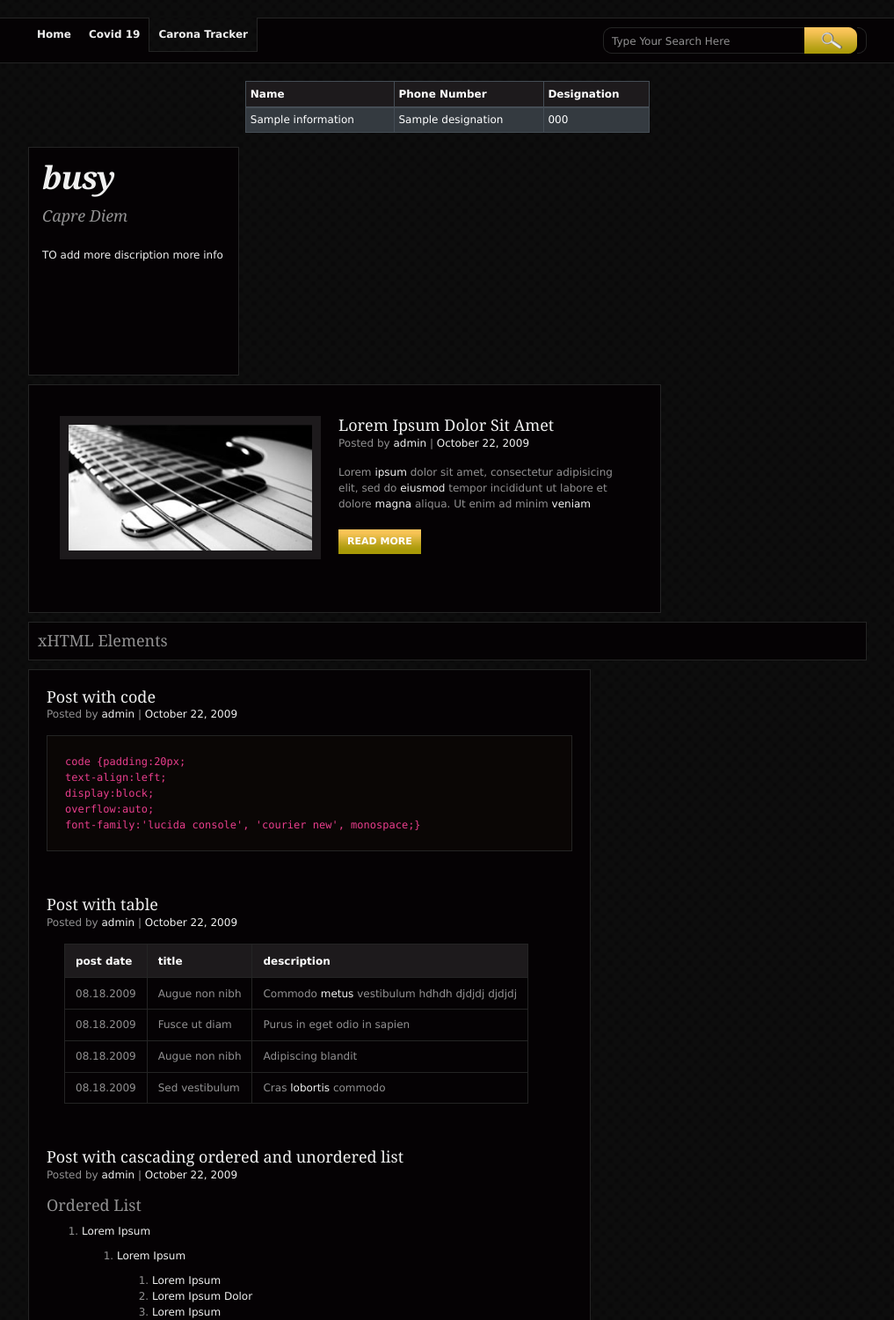
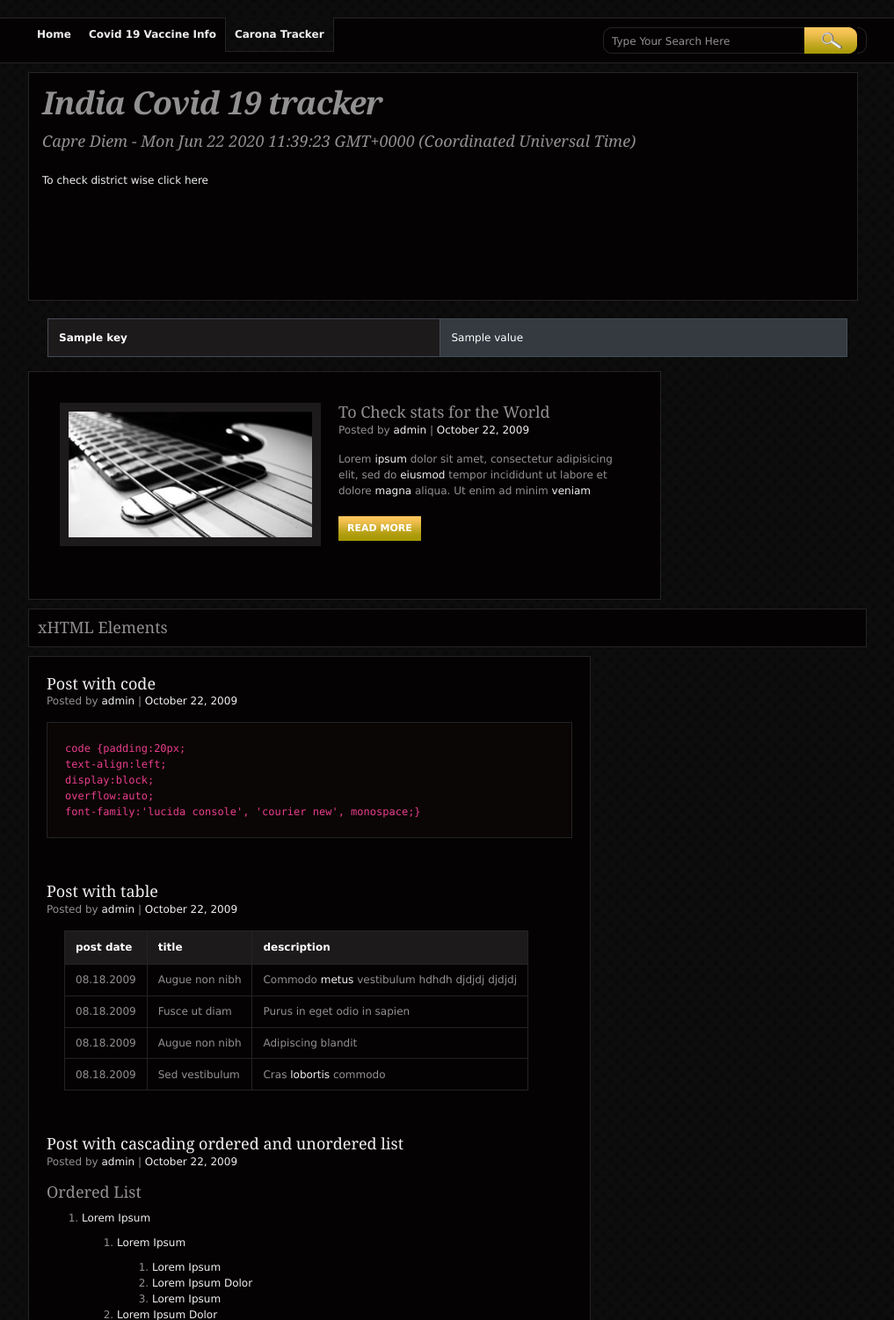
Before and after one commit to mbenodek/supapp, a Django app: template help/templates/tracker.html in a window 1280 px wide. Shown: the top 1501 px of the page at 88% size, without its empty margins (131-1148 px from the left). Run offline with Django 3.2, Linux system fonts and the light colour scheme; the template is opened without the code that fills it: most values are stand-ins (such as "Sample title", 1, 10 or a date in 2020); parts of the project's set-up code (start-up, migrations or seed data) failed here and were passed over; some libraries are stand-ins or nearby versions.

Commit message:
Added logic for India stats

```diff
--- a/help/templates/base.html
+++ b/help/templates/base.html
@@ -6,22 +6,30 @@
     <meta name="viewport" content="width=device-width, initial-scale=1, shrink-to-fit=no">
 
     <!-- Bootstrap CSS -->
-    <link rel="stylesheet" href="https://stackpath.bootstrapcdn.com/bootstrap/4.5.0/css/bootstrap.min.css" integrity="sha384-9aIt2nRpC12Uk9gS9baDl411NQApFmC26EwAOH8WgZl5MYYxFfc+NcPb1dKGj7Sk" crossorigin="anonymous">
+    <link rel="stylesheet" href="https://stackpath.bootstrapcdn.com/bootstrap/4.5.0/css/bootstrap.min.css"
+          integrity="sha384-9aIt2nRpC12Uk9gS9baDl411NQApFmC26EwAOH8WgZl5MYYxFfc+NcPb1dKGj7Sk" crossorigin="anonymous">
 
-    <title>Hello, There!</title>
+    <title>Covid 19</title>
 
 
 </head>
 {% load static %}
 
-    <meta http-equiv="content-type" content="application/xhtml+xml; charset=UTF-8" />
-    <link rel="stylesheet" type="text/css" media="screen" href="{% static 'style.css' %}" />
+<meta http-equiv="content-type" content="application/xhtml+xml; charset=UTF-8"/>
+<link rel="stylesheet" type="text/css" media="screen" href="{% static 'style.css' %}"/>
+
 <body>
 {% block content %}
 
 {% endblock %}
-    <script src="https://code.jquery.com/jquery-3.5.1.slim.min.js" integrity="sha384-DfXdz2htPH0lsSSs5nCTpuj/zy4C+OGpamoFVy38MVBnE+IbbVYUew+OrCXaRkfj" crossorigin="anonymous"></script>
-    <script src="https://cdn.jsdelivr.net/npm/popper.js@1.16.0/dist/umd/popper.min.js" integrity="sha384-Q6E9RHvbIyZFJoft+2mJbHaEWldlvI9IOYy5n3zV9zzTtmI3UksdQRVvoxMfooAo" crossorigin="anonymous"></script>
-    <script src="https://stackpath.bootstrapcdn.com/bootstrap/4.5.0/js/bootstrap.min.js" integrity="sha384-OgVRvuATP1z7JjHLkuOU7Xw704+h835Lr+6QL9UvYjZE3Ipu6Tp75j7Bh/kR0JKI" crossorigin="anonymous"></script>
+<script src="https://code.jquery.com/jquery-3.5.1.slim.min.js"
+        integrity="sha384-DfXdz2htPH0lsSSs5nCTpuj/zy4C+OGpamoFVy38MVBnE+IbbVYUew+OrCXaRkfj"
+        crossorigin="anonymous"></script>
+<script src="https://cdn.jsdelivr.net/npm/popper.js@1.16.0/dist/umd/popper.min.js"
+        integrity="sha384-Q6E9RHvbIyZFJoft+2mJbHaEWldlvI9IOYy5n3zV9zzTtmI3UksdQRVvoxMfooAo"
+        crossorigin="anonymous"></script>
+<script src="https://stackpath.bootstrapcdn.com/bootstrap/4.5.0/js/bootstrap.min.js"
+        integrity="sha384-OgVRvuATP1z7JjHLkuOU7Xw704+h835Lr+6QL9UvYjZE3Ipu6Tp75j7Bh/kR0JKI"
+        crossorigin="anonymous"></script>
 </body>
 </html>
--- a/help/templates/tracker.html
+++ b/help/templates/tracker.html
@@ -1,25 +1,32 @@
-
-
 {% extends 'base.html' %}
 
 {% load static %}
 
 {% block content %}
+
+<script>
+    var d = new Date();
+document.getElementById("demo").innerHTML = d;
+
+
+</script>
+
+
 <!-- header -->
 <div id="header">
     <div id="header-container" class="container-12 clearfix">
         <div id="menu" class="grid-8">
             <ul>
                 <li><a href="/index/">Home</a></li>
-        <li><a href="/info/">Covid 19</a></li>
+                <li><a href="/info/">Covid 19 Vaccine Info</a></li>
                 <li class="current_page_item"><a href="/tracker/">Carona Tracker</a></li>
             </ul>
         </div>
         <!-- searchform *copy/paste this code to place anywhere in the page-->
-    <form method="get" id="searchform" action="#" >
+        <form method="get" id="searchform" action="#">
             <p>
                 <label class="screen-reader-text" for="s">Search for:</label>
-        <input type="text" value="Type Your Search Here" name="s" id="s" />
+                <input type="text" value="Type Your Search Here" name="s" id="s"/>
                 <input type="image" id="searchsubmit" value="search" src="{% static 'images/searchbutton.png' %}"/>
             </p>
         </form>
@@ -27,49 +34,46 @@
     </div>
 </div>
 
-<div class="row" style="width: 500px; margin:0 auto;">
-    <table class="table table-hover table-dark table-sm ">
-        <thead>
-        <tr>
-            <th scope="col" >Name</th>
-            <th scope="col" >Phone Number</th>
-            <th scope="col" >Designation</th>
-        </tr>
-        </thead>
-        {% for information in info%}
-        <div class="col">
-            <tbody>
-            <tr>
-                <td>{{ information.name }}</td>
-                <td>{{ information.designation}}</td>
-                <td>{{ information.phone}}</td>
-            </tr>
 
-        </div>
-        {% endfor %}
-        </tbody>
-    </table>
-
-</div>
 <!-- end of header -->
 <div class="clear"></div>
 <!-- main-wrapper -->
 <div id="main-wrapper" class="container-12">
     <!-- logo -->
-  <div id="logo" class="grid-3">
-    <p class="title"><a href="#">busy</a></p>
-    <p class="tagline">Capre Diem</p>
-    <p class="description">TO add more discription <span class="more-info"><a href="#">more info</a></span></p>
+    <div id="logo">
+        <p class="title">India Covid 19 tracker</p>
+        <p class="tagline">Capre Diem -  <span id="date"></span> </p>
+        <script>
+            document.getElementById("date").innerHTML = Date();
+        </script>
+        <p class="description">To check district wise <span class="more-info"><a href="#">click here</a></span></p>
     </div>
     <!-- end of logo -->
+    <!-- Below code is for India Cases -->
+    <div class="row" style="width: 950px; margin:0 auto;">
+        <table class="table table-hover table-dark ">
+
+            {% for key, value in india_count.items%}
+            <tr>
+                <th> {{ key }}</th>
+                <td> {{ value }}</td>
+            </tr>
+            {% endfor %}
+            </tbody>
+        </table>
+    </div>
+    <!-- end of India Cases -->
+
     <!-- featured-post -->
     <div id="featured-block" class="grid-9">
         <div id="featured-post">
-      <div id="featured-image"> <img src="{% static 'images/guitar.jpg' %}" alt="" width="297" height="163"/> </div>
+            <div id="featured-image"><img src="{% static 'images/guitar.jpg' %}" alt="" width="297" height="163"/></div>
             <div id="featured-description">
-        <h2><a href="#">Lorem Ipsum Dolor Sit Amet</a></h2>
+                <h2>To Check stats for the World</h2>
                 <p class="date">Posted by <a href="#">admin</a> | <a href="#">October 22, 2009</a></p>
-        <p>Lorem <a href="#">ipsum</a> dolor sit amet, consectetur adipisicing elit, sed do <a href="#">eiusmod</a> tempor incididunt ut labore et dolore <a href="#">magna</a> aliqua. Ut enim ad minim <a href="#">veniam</a></p>
+                <p>Lorem <a href="#">ipsum</a> dolor sit amet, consectetur adipisicing elit, sed do <a
+                        href="#">eiusmod</a> tempor incididunt ut labore et dolore <a href="#">magna</a> aliqua. Ut enim
+                    ad minim <a href="#">veniam</a></p>
                 <p><a href="#" class="more-link">read more</a></p>
             </div>
         </div>
@@ -82,11 +86,11 @@
         <div class="recent-post">
             <h2><a href="#">Post with code</a></h2>
             <p class="date">Posted by <a href="#">admin</a> | <a href="#">October 22, 2009</a></p>
-      <code> code {padding:20px;<br />
-      text-align:left;<br />
-      display:block;<br />
-      overflow:auto;<br />
-      font-family:'lucida console', 'courier new', monospace;} </code> </div>
+            <code> code {padding:20px;<br/>
+                text-align:left;<br/>
+                display:block;<br/>
+                overflow:auto;<br/>
+                font-family:'lucida console', 'courier new', monospace;} </code></div>
         <div class="recent-post">
             <h2><a href="#">Post with table</a></h2>
             <p class="date">Posted by <a href="#">admin</a> | <a href="#">October 22, 2009</a></p>
@@ -109,12 +113,12 @@
                 <tr>
                     <td>08.18.2009</td>
                     <td>Augue non nibh</td>
-          <td>Adipiscing blandit </td>
+                    <td>Adipiscing blandit</td>
                 </tr>
                 <tr>
                     <td>08.18.2009</td>
                     <td>Sed vestibulum</td>
-          <td>Cras <a href="#">lobortis</a> commodo </td>
+                    <td>Cras <a href="#">lobortis</a> commodo</td>
                 </tr>
             </table>
         </div>
@@ -123,7 +127,7 @@
             <p class="date">Posted by <a href="#">admin</a> | <a href="#">October 22, 2009</a></p>
             <h3>Ordered List</h3>
             <ol>
-        <li> <a href="#">Lorem Ipsum</a>
+                <li><a href="#">Lorem Ipsum</a>
                     <ol>
                         <li><a href="#">Lorem Ipsum</a>
                             <ol>
@@ -141,7 +145,7 @@
             </ol>
             <h3>Unordered List</h3>
             <ul>
-        <li> <a href="#">Lorem Ipsum</a>
+                <li><a href="#">Lorem Ipsum</a>
                     <ul>
                         <li><a href="#">Lorem Ipsum</a>
                             <ul>
@@ -162,7 +166,11 @@
             <h2><a href="#">Post with blockquotes</a></h2>
             <p class="date">Posted by <a href="#">admin</a> | <a href="#">October 22, 2009</a></p>
             <blockquote>
-        <p>Lorem ipsum dolor sit amet, consectetur adipisicing elit, sed do eiusmod tempor incididunt ut labore et dolore magna aliqua. Ut enim ad minim veniam, quis nostrud exercitation ullamco laboris nisi ut aliquip ex ea commodo consequat. Duis aute irure dolor in reprehenderit in voluptate velit esse cillum dolore eu fugiat nulla pariatur. Excepteur sint occaecat cupidatat non proident, sunt in culpa qui officia deserunt mollit anim id est laborum</p>
+                <p>Lorem ipsum dolor sit amet, consectetur adipisicing elit, sed do eiusmod tempor incididunt ut labore
+                    et dolore magna aliqua. Ut enim ad minim veniam, quis nostrud exercitation ullamco laboris nisi ut
+                    aliquip ex ea commodo consequat. Duis aute irure dolor in reprehenderit in voluptate velit esse
+                    cillum dolore eu fugiat nulla pariatur. Excepteur sint occaecat cupidatat non proident, sunt in
+                    culpa qui officia deserunt mollit anim id est laborum</p>
             </blockquote>
         </div>
     </div>
@@ -225,7 +233,8 @@
     <div class="clear"></div>
     <!-- footer -->
     <div id="footer">
-    <p>&copy; Copyright 2020 <a href="#">Mayur Benodekar </a> - All Rights Reserved | Design by <a>Mayur Benodekar</a></p>
+        <p>&copy; Copyright 2020 <a href="#">Mayur Benodekar </a> - All Rights Reserved | Design by <a>Mayur
+            Benodekar</a></p>
     </div>
     <!-- end of footer -->
 </div>
--- a/help/views.py
+++ b/help/views.py
@@ -1,6 +1,7 @@
 from django.shortcuts import render
 from django.http import HttpResponse
 from .models import information
+from caronainfo import stats
 
 # Create your views here.
 
@@ -15,4 +16,5 @@ def info(request):
 
 
 def tracker(request):
-    return render(request, 'tracker.html')
+    india_count = stats.get_info_label()
+    return render(request, 'tracker.html', {'india_count': india_count})
```
Also changed, not shown: caronainfo/stats.py (added, +93 -0 lines), help/templates/info.html (+19 -1 lines), caronainfo/__init__.py (added). Lines whose indentation alone changed are shown as unchanged.
